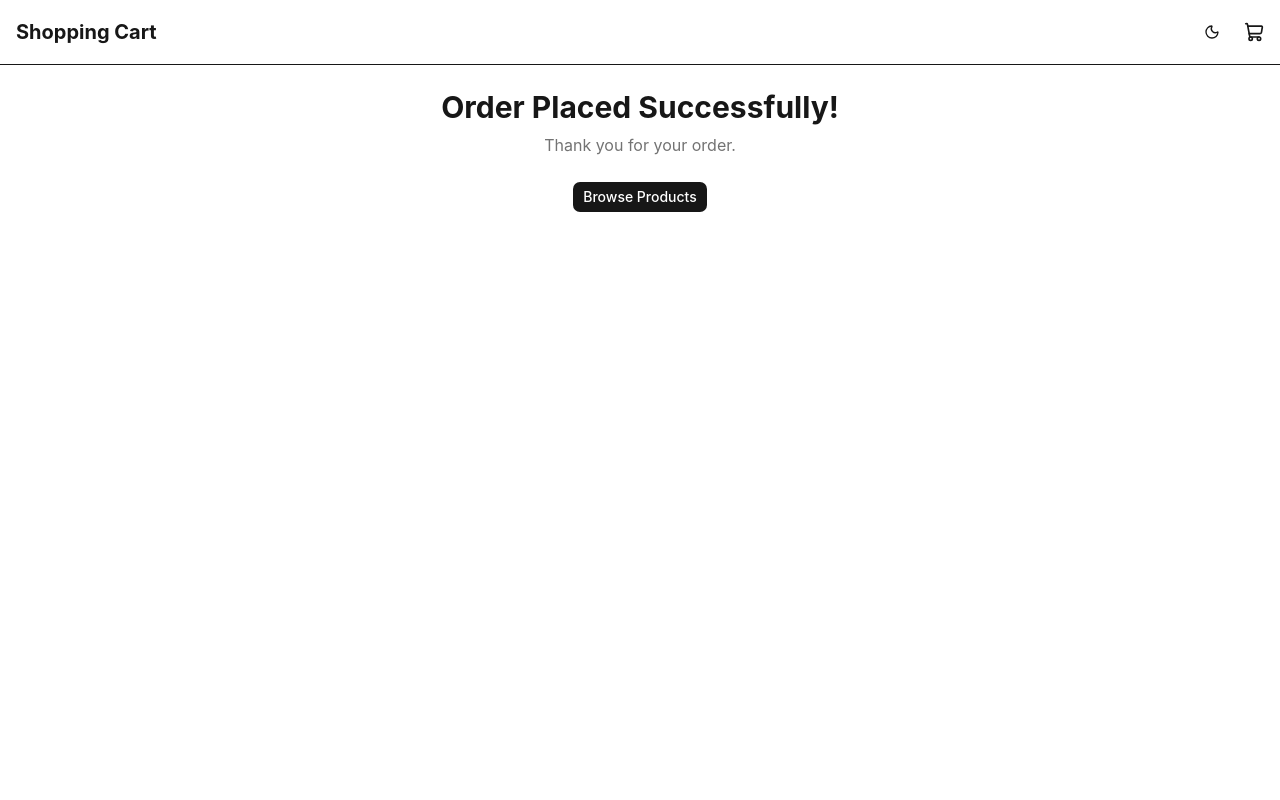
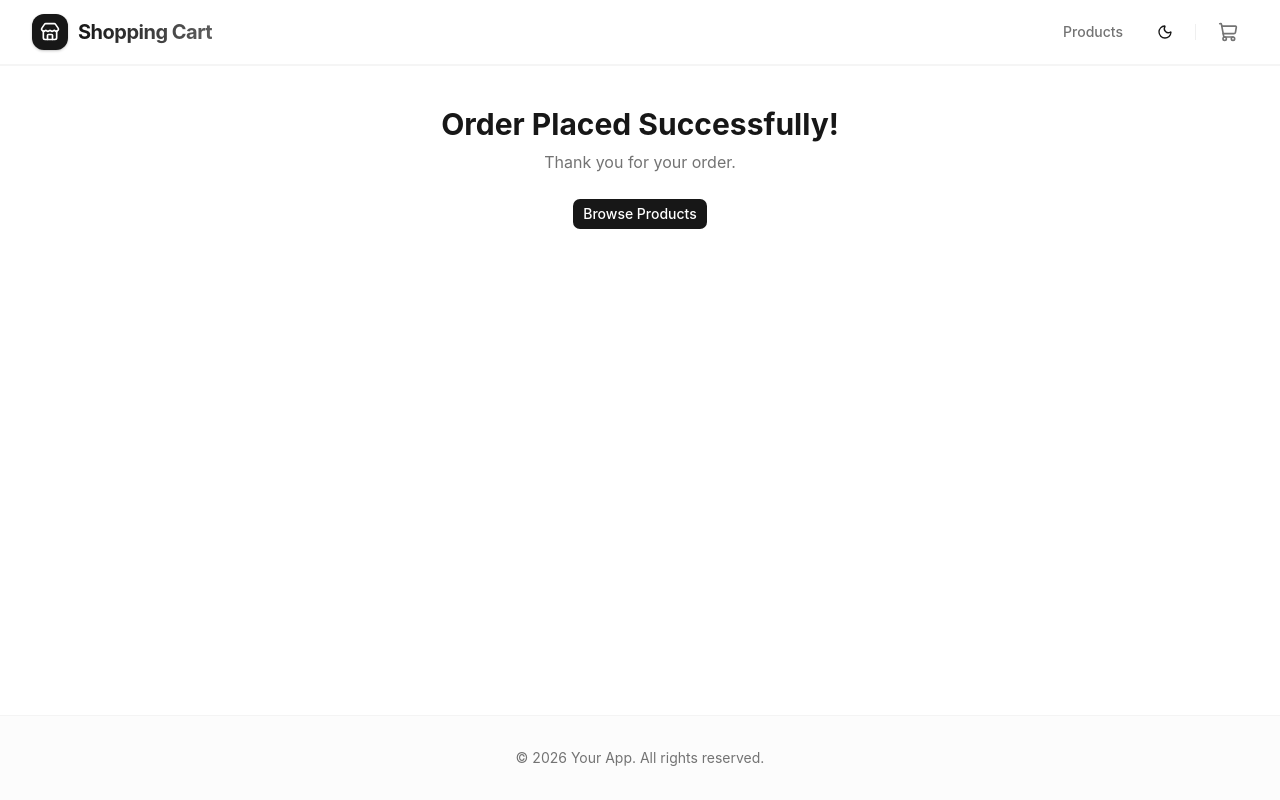
Before and after one commit to pranavkpv/shoping-cart, a React (Vite) app: page /order-success in a window 1280 px wide. Built offline with nearby package versions, Linux system fonts and the light colour scheme.

Commit message:
feat(layout): overhaul header with sticky behavior, brand logo, and dedicated products link, and introduce a new footer

```diff
--- a/src/components/layout/Header.tsx
+++ b/src/components/layout/Header.tsx
@@ -1,5 +1,5 @@
 import { Link } from "react-router-dom";
-import { ShoppingCart } from "lucide-react";
+import { ShoppingCart, Store } from "lucide-react";
 
 import { useCartStore } from "../../store/cart.store";
 import ThemeToggle from "../common/ThemeToggle";
@@ -13,31 +13,57 @@ const Header = () => {
   );
 
   return (
-    <header className="border-b bg-background">
-      <div className="container mx-auto flex h-16 items-center justify-between px-4">
+    <header className="sticky top-0 z-50 w-full border-b border-border/40 bg-background/95 backdrop-blur-md transition-all duration-200 supports-[backdrop-filter]:bg-background/80">
+      <div className="mx-auto flex h-16 max-w-7xl items-center justify-between px-4 sm:px-6 lg:px-8">
+
+        {/* Brand / Logo */}
         <Link
           to="/products"
-          className="text-xl font-bold"
+          className="group flex items-center gap-2.5 text-lg font-bold tracking-tight text-foreground transition-opacity hover:opacity-90 sm:text-xl"
         >
-          Shopping Cart
+          <div className="flex h-9 w-9 items-center justify-center rounded-xl bg-primary text-primary-foreground shadow-sm shadow-primary/20 transition-transform group-hover:scale-105">
+            <Store className="h-5 w-5" />
+          </div>
+          <span className="bg-gradient-to-r from-foreground to-foreground/70 bg-clip-text text-transparent">
+            Shopping Cart
+          </span>
         </Link>
 
-        <div className="flex items-center gap-4">
-          <ThemeToggle />
+        {/* Navigation & Controls */}
+        <div className="flex items-center gap-2 sm:gap-3">
 
+          {/* Products Nav Link */}
+          <Link
+            to="/products"
+            className="rounded-lg px-3 py-2 text-sm font-medium text-muted-foreground transition-colors hover:bg-accent hover:text-foreground"
+          >
+            Products
+          </Link>
+
+          {/* Theme Toggle Wrapper */}
+          <div className="flex h-9 w-9 items-center justify-center rounded-lg transition-colors hover:bg-accent">
+            <ThemeToggle />
+          </div>
+
+          {/* Vertical Separator */}
+          <div className="h-4 w-px bg-border/60" aria-hidden="true" />
+
+          {/* Cart Icon Button */}
           <Link
             to="/cart"
-            className="relative"
-            aria-label="Shopping cart"
+            aria-label={`Shopping cart with ${cartItemCount} items`}
+            className="relative flex h-10 items-center justify-center rounded-lg px-2.5 text-muted-foreground transition-colors hover:bg-accent hover:text-foreground focus-visible:outline-none focus-visible:ring-2 focus-visible:ring-ring"
           >
-            <ShoppingCart className="h-5 w-5" />
+            <ShoppingCart className="h-5 w-5 transition-transform active:scale-95" />
 
+            {/* Cart Count Badge */}
             {cartItemCount > 0 && (
-              <span className="absolute -right-3 -top-3 flex h-5 min-w-5 items-center justify-center rounded-full bg-primary px-1 text-xs text-primary-foreground">
-                {cartItemCount}
+              <span className="absolute -right-1 -top-1 flex h-5 min-w-[1.25rem] animate-in zoom-in-50 items-center justify-center rounded-full bg-primary px-1.5 text-[11px] font-semibold text-primary-foreground shadow-sm shadow-primary/30">
+                {cartItemCount > 99 ? "99+" : cartItemCount}
               </span>
             )}
           </Link>
+
         </div>
       </div>
     </header>
--- a/src/components/layout/MainLayout.tsx
+++ b/src/components/layout/MainLayout.tsx
@@ -3,12 +3,20 @@ import Header from "./Header";
 
 const MainLayout = () => {
   return (
-    <div className="min-h-screen bg-background text-foreground">
-      <Header />
+    <div className="flex min-h-screen flex-col bg-background text-foreground antialiased selection:bg-primary/10">
+      <header className="sticky top-0 z-40 w-full border-b border-border/40 bg-background/95 backdrop-blur supports-[backdrop-filter]:bg-background/60">
+        <Header />
+      </header>
 
-      <main className="container mx-auto px-4 py-6">
+      <main className="flex-1 w-full max-w-7xl mx-auto px-4 sm:px-6 lg:px-8 py-6 sm:py-8 lg:py-10 transition-all duration-200">
         <Outlet />
       </main>
+
+      <footer className="w-full border-t border-border/40 bg-muted/30 py-6 sm:py-8">
+        <div className="max-w-7xl mx-auto px-4 sm:px-6 lg:px-8 text-center text-sm text-muted-foreground">
+          <p>&copy; {new Date().getFullYear()} Your App. All rights reserved.</p>
+        </div>
+      </footer>
     </div>
   );
 };
```
